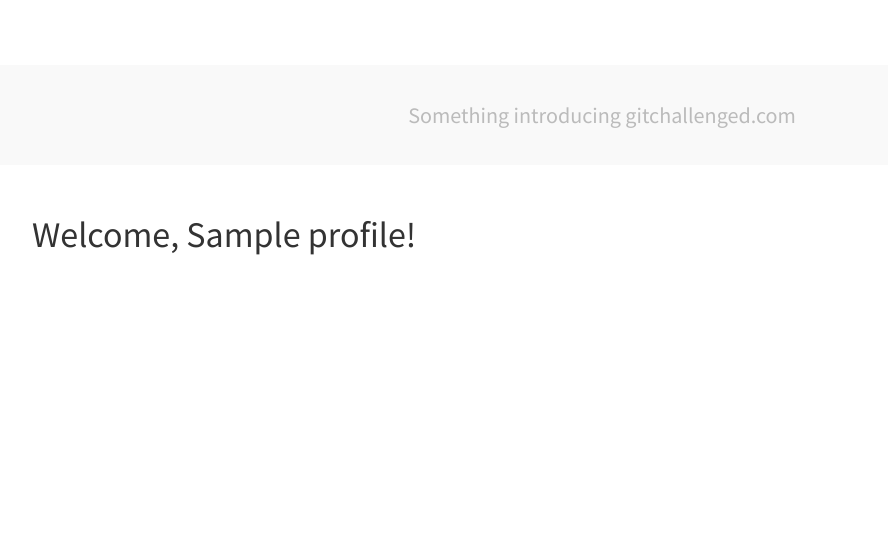
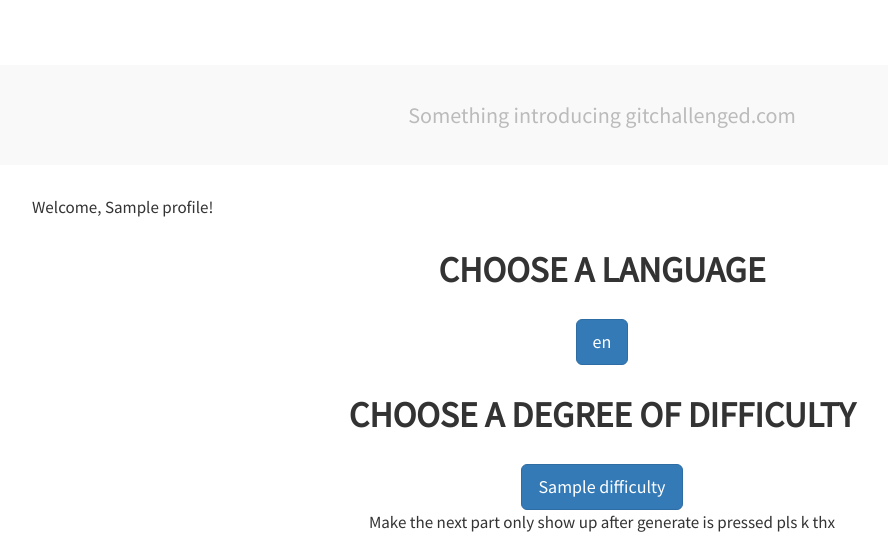
Before and after one commit to dellsystem/gitchallenge.com, a Django app: template gitchallenged/templates/dashboard.html in a window 1280 px wide. Shown: the part 289-833 px from the top of the page, without its empty margins (38-926 px from the left). Before the commit the page ends 544 px from the top, so only its background shows below. Run offline with Django 3.2, Linux system fonts and the light colour scheme; the template is opened without the code that fills it: most values are stand-ins (such as "Sample title", 1, 10 or a date in 2020); style sheets or scripts are compiled from the project's sources; parts of the project's set-up code (start-up, migrations or seed data) failed here and were passed over; some libraries are stand-ins or nearby versions.

Commit message:
Add dummy buttons and shit to dashboard
idk im still asleep

```diff
--- a/gitchallenged/static/css/styles.less
+++ b/gitchallenged/static/css/styles.less
@@ -47,3 +47,11 @@
         font-size: 21px;
     }
 }
+
+h1 {
+    margin-top: 30px;
+    margin-bottom: 30px;
+    font-size: 2.1em;
+    font-weight: bold;
+    text-transform: uppercase;
+}
--- a/gitchallenged/templates/dashboard.html
+++ b/gitchallenged/templates/dashboard.html
@@ -1,5 +1,23 @@
 {% extends "base.html" %}
 
 {% block content %}
-<h1>Welcome, {{ profile.name }}!</h1>
+<p>Welcome, {{ profile.name }}!</p>
+
+<div class="text-center">
+    <h1>Choose a language</h1>
+
+    {% for language in languages %}
+    <button type="button" class="btn btn-primary btn-lg">{{ language }}</button>
+    {% endfor %}
+
+    <h1>Choose a degree of difficulty</h1>
+
+    {% for difficulty in difficulties %}
+    <div class="btn-group">
+        <button type="button" class="btn btn-primary btn-lg">{{ difficulty }}</button>
+    </div>
+    {% endfor %}
+
+    <p>Make the next part only show up after generate is pressed pls k thx</p>
+</div>
 {% endblock %}
```
Also changed, not shown: gitchallenged/views.py (+19 -2 lines).
